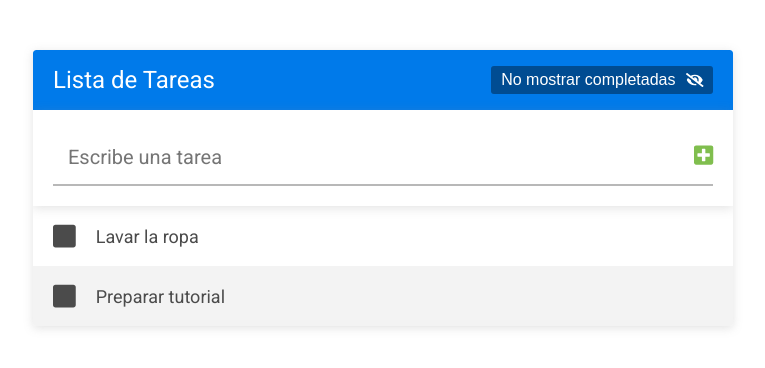
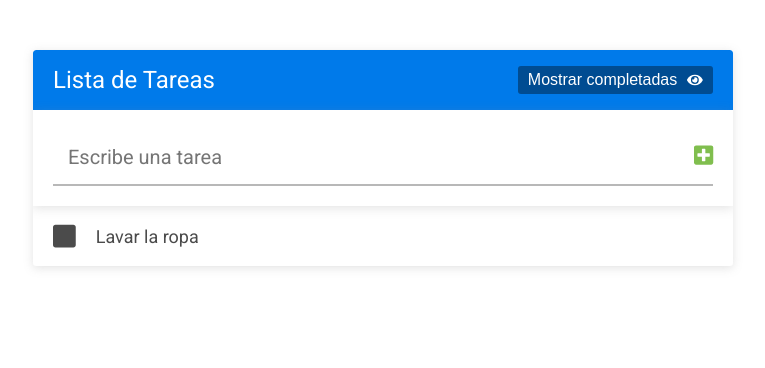
Before and after one commit to beenacoder/todoList, a React (Create React App) app: page / in a window 1280 px wide. Shown: the top 368 px of the page, without its empty margins (257-1022 px from the left). Built offline with nearby package versions, Linux system fonts and the light colour scheme.

Commit message:
Agregue boton de mostrar tareas completadas

```diff
--- a/src/App.js
+++ b/src/App.js
@@ -13,18 +13,23 @@
     {
       id: 2,
       texto: 'Preparar tutorial',
-      completada: false
+      completada: true
     }
   ]
   );
 
-  console.log(tareas);
+  const [mostrarCompletadas, cambiarMostrarCompletadas] = useState(false);
+
 
   return (
     <div className="contenedor">
-      <Header/>
+      <Header mostrarCompletadas={mostrarCompletadas} cambiarMostrarCompletadas = {cambiarMostrarCompletadas}/>
       <FormularioTareas tareas={tareas} cambiarTareas={cambiarTareas}/>
-      <ListaTareas tareas={tareas} cambiarTareas={cambiarTareas} />
+      <ListaTareas
+        tareas={tareas}
+        cambiarTareas={cambiarTareas}
+        mostrarCompletadas = {mostrarCompletadas}
+      />
     </div>
   );
 }
--- a/src/componentes/Header.jsx
+++ b/src/componentes/Header.jsx
@@ -2,16 +2,34 @@
 // Importamos el componente de Fontaweso y despues el icono que vamos a utilizar
 //Los nombres de los iconos los adaptamos en camelCase
 import { FontAwesomeIcon } from '@fortawesome/react-fontawesome';
-import  {faEyeSlash} from '@fortawesome/free-solid-svg-icons';
+import  {faEyeSlash, faEye} from '@fortawesome/free-solid-svg-icons';
 
 
-const Header = () => {
+const Header = ({mostrarCompletadas, cambiarMostrarCompletadas}) => {
+    const toggleCompletadas = () => {
+        cambiarMostrarCompletadas(!mostrarCompletadas);
+    }
+
     return (
         <header className='header'>
             <h1 className="header__titulo">Lista de Tareas</h1>
-            <button className="header__boton">No mostrar completadas
-            <FontAwesomeIcon icon={faEyeSlash} className="header__icono-boton"/>
-            </button>
+            {mostrarCompletadas ?
+                <button className="header__boton" onClick={() => {toggleCompletadas()}}>No mostrar completadas
+                    <FontAwesomeIcon
+                        icon={faEyeSlash}
+                        className="header__icono-boton"
+
+                    />
+                </button>
+            :
+                <button className="header__boton" onClick={() => {toggleCompletadas()}}>Mostrar completadas
+                    <FontAwesomeIcon
+                        icon={faEye}
+                        className="header__icono-boton"
+
+                    />
+                </button>
+            }
         </header>
        );
 }
--- a/src/componentes/ListaTareas.jsx
+++ b/src/componentes/ListaTareas.jsx
@@ -1,7 +1,7 @@
 import React from 'react';
 import Tarea from './Tarea';
 
-const ListaTareas = ({tareas, cambiarTareas}) => {
+const ListaTareas = ({tareas, cambiarTareas, mostrarCompletadas}) => {
 
     const toggleCompletada = (id) => {
 
@@ -34,17 +34,29 @@
 
     return (
         <ul className="lista-tareas">
-            {
-            tareas.length > 0
-            ?
+            {tareas.length > 0 ?
                 tareas.map((tarea)=>{
+                    if(mostrarCompletadas){
                         return <Tarea
                                     key = {tarea.id}
                                     tarea = {tarea}
                                     toggleCompletada = {toggleCompletada}
                                     editarTarea = {editarTarea}
                                     borrarTarea = {borrarTarea}
-                        />})
+                                />
+                    // Si la tarea no esta completada, la devolvemos
+                    } else if(!tarea.completada) {
+                        return <Tarea
+                                    key = {tarea.id}
+                                    tarea = {tarea}
+                                    toggleCompletada = {toggleCompletada}
+                                    editarTarea = {editarTarea}
+                                    borrarTarea = {borrarTarea}
+                                />
+                    }
+                    // Si la tarea ya esta completada no la devolvemos
+                    return;
+                })
                 :
                 <div className='lista-tareas__mensaje'> No hay tareas agregadas </div>
             }
```
Lines whose indentation alone changed are shown as unchanged.
